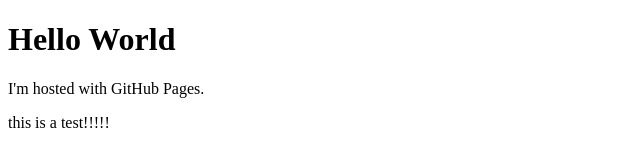
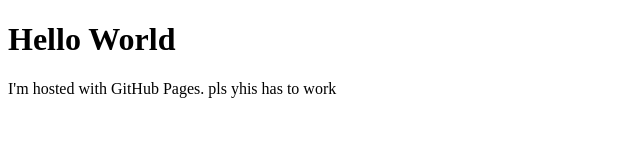
Before and after one commit to madalenablanc/madalenablanc.github.io, a plain HTML site: page index.html in a window 1280 px wide. Shown: the whole page, without its empty margins (0-640 px from the left). Drawn offline with Linux system fonts and the light colour scheme.

Commit message:
Update index.html

```diff
--- a/index.html
+++ b/index.html
@@ -2,7 +2,6 @@
 <html>
 <body>
 <h1>Hello World</h1>
-<p>I'm hosted with GitHub Pages.</p>
-<p>this is a test!!!!!</p>
+<p>I'm hosted with GitHub Pages. pls yhis has to work</p>
 </body>
 </html>
```
